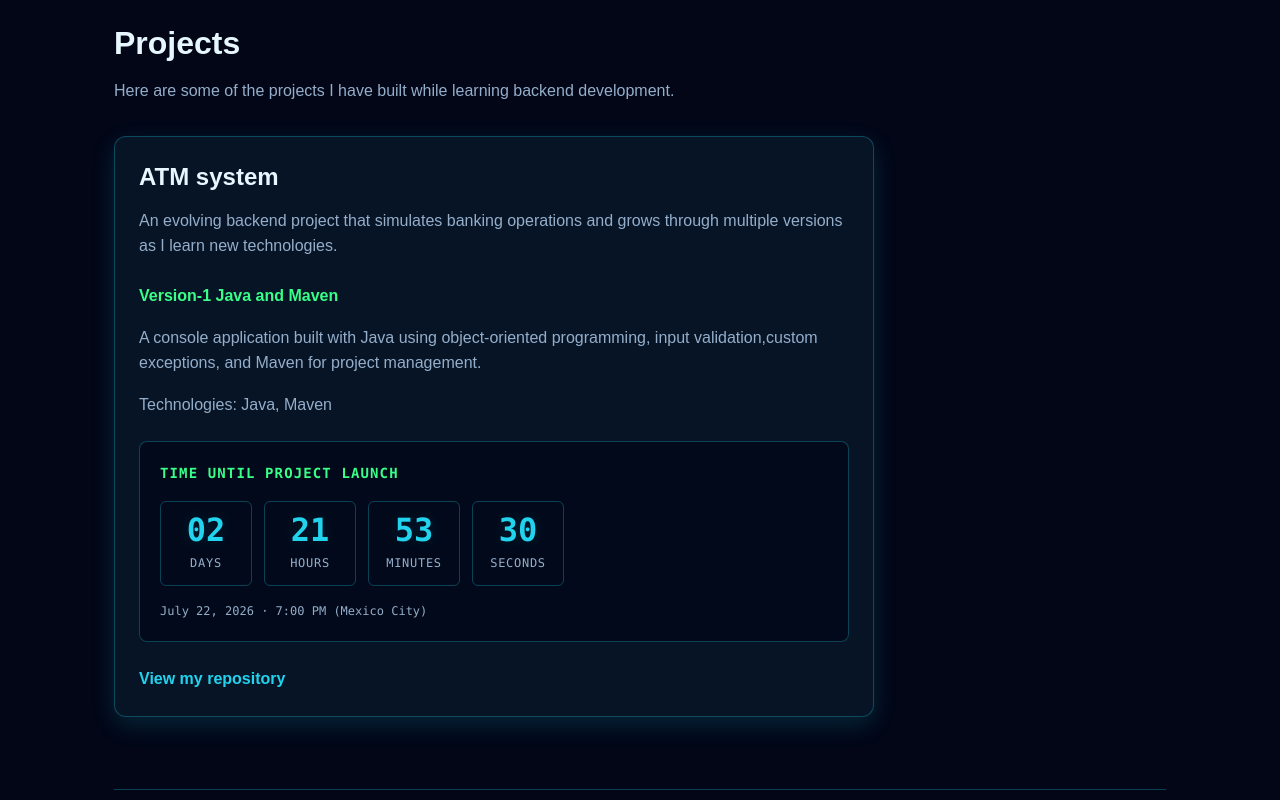
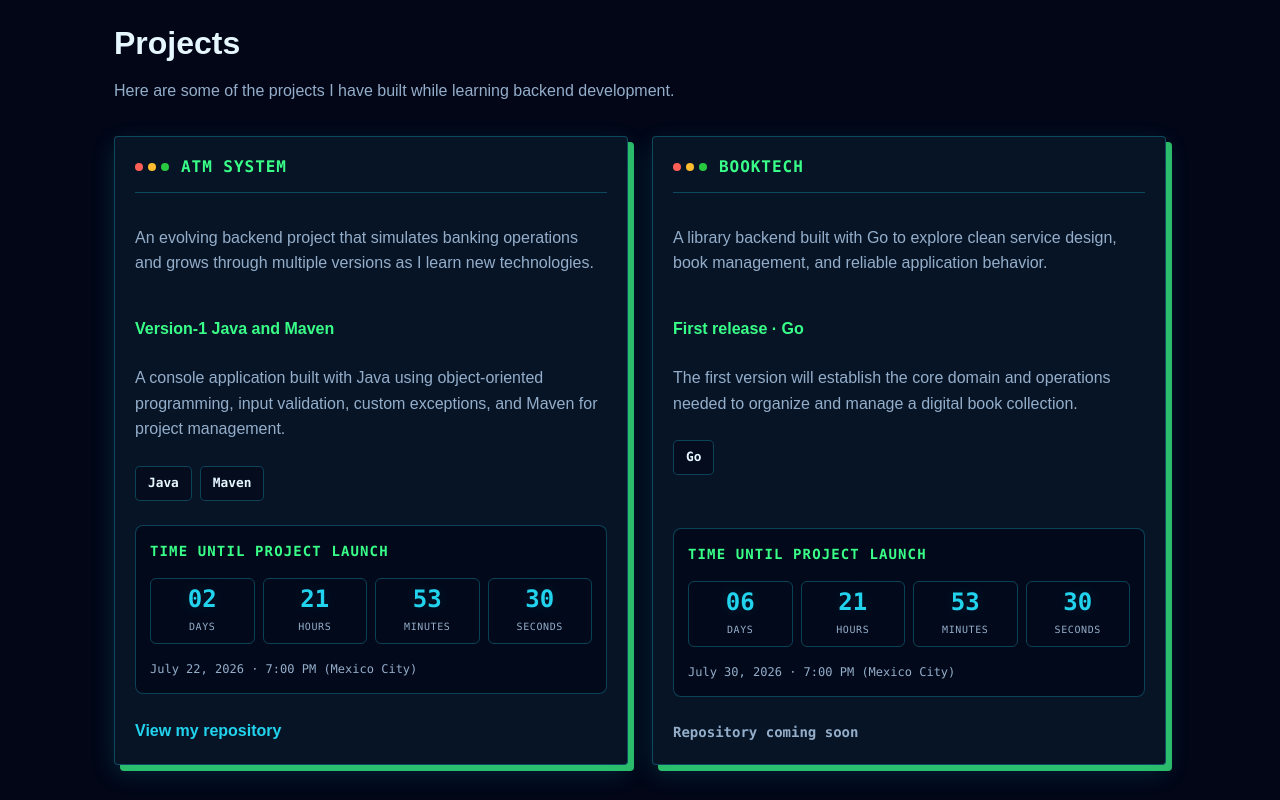
Before and after one commit to carloserj210497/personal-web, a website built with Vite: page index.html in a window 1280 px wide. Shown: the part 1140-1940 px from the top of the page. Built offline with nearby package versions, Linux system fonts and the light colour scheme.

Commit message:
Añadi nuevo proyecto y modifique fecha de primer proyecto

```diff
--- a/index.html
+++ b/index.html
@@ -63,52 +63,123 @@
           Here are some of the projects I have built while learning backend
           development.
         </p>
-        <article>
-          <h3>ATM system</h3>
+        <div class="project-grid">
+        <article class="project-card">
+          <div class="project-card-heading">
+            <span class="window-dots" aria-hidden="true">
+              <i></i><i></i><i></i>
+            </span>
+            <h3>ATM system</h3>
+          </div>
           <p> An evolving backend project that simulates banking operations and grows
             through multiple versions as I learn new technologies.
           </p>
           <h4>Version-1 Java and Maven</h4>
           <p>
             A console application built with Java using object-oriented programming,
-            input validation,custom exceptions, and Maven for project management.
+            input validation, custom exceptions, and Maven for project management.
           </p>
-          <p>Technologies: Java, Maven </p>
-          <div class="project-countdown">
-            <p class="countdown-label" id="countdown-status">
+          <ul class="technology-list" aria-label="Technologies used">
+            <li>Java</li>
+            <li>Maven</li>
+          </ul>
+          <div
+            class="project-countdown"
+            data-launch-at="2026-07-26T19:00:00-06:00"
+            data-launch-label="ATM system"
+            >
+            <p class="countdown-label" data-countdown-status>
               Time until project launch
             </p>
             <div
               class="countdown-values"
-              data-countdown
               role="timer"
-              aria-label="Project launch countdown loading"
+              aria-label="ATM system launch countdown loading"
               >
               <span class="countdown-unit">
-                <strong id="countdown-days">00</strong>
+                <strong data-countdown-days>00</strong>
                 <small>Days</small>
               </span>
               <span class="countdown-unit">
-                <strong id="countdown-hours">00</strong>
+                <strong data-countdown-hours>00</strong>
                 <small>Hours</small>
               </span>
               <span class="countdown-unit">
-                <strong id="countdown-minutes">00</strong>
+                <strong data-countdown-minutes>00</strong>
                 <small>Minutes</small>
               </span>
               <span class="countdown-unit">
-                <strong id="countdown-seconds">00</strong>
+                <strong data-countdown-seconds>00</strong>
                 <small>Seconds</small>
               </span>
             </div>
+            <time hidden datetime="2026-07-22T19:00:00-06:00">
+              July 22, 2026 · 7:00 PM (Mexico City)
+            </time>
             <time datetime="2026-07-22T19:00:00-06:00">
-              July 22, 2026 · 7:00 PM (Mexico City)
+              July 22, 2026 &middot; 7:00 PM (Mexico City)
             </time>
           </div>
           <a href="#" target="_blank" rel="noopener noreferrer">
             View my repository
           </a>
         </article>
+        <article class="project-card">
+          <div class="project-card-heading">
+            <span class="window-dots" aria-hidden="true">
+              <i></i><i></i><i></i>
+            </span>
+            <h3>BookTech</h3>
+          </div>
+          <p>
+            A library backend built with Go to explore clean service design,
+            book management, and reliable application behavior.
+          </p>
+          <h4>First release · Go</h4>
+          <p>
+            The first version will establish the core domain and operations
+            needed to organize and manage a digital book collection.
+          </p>
+          <ul class="technology-list" aria-label="Technologies used">
+            <li>Go</li>
+          </ul>
+          <div
+            class="project-countdown"
+            data-launch-at="2026-07-30T19:00:00-06:00"
+            data-launch-label="BookTech"
+            >
+            <p class="countdown-label" data-countdown-status>
+              Time until project launch
+            </p>
+            <div
+              class="countdown-values"
+              role="timer"
+              aria-label="BookTech launch countdown loading"
+              >
+              <span class="countdown-unit">
+                <strong data-countdown-days>00</strong>
+                <small>Days</small>
+              </span>
+              <span class="countdown-unit">
+                <strong data-countdown-hours>00</strong>
+                <small>Hours</small>
+              </span>
+              <span class="countdown-unit">
+                <strong data-countdown-minutes>00</strong>
+                <small>Minutes</small>
+              </span>
+              <span class="countdown-unit">
+                <strong data-countdown-seconds>00</strong>
+                <small>Seconds</small>
+              </span>
+            </div>
+            <time datetime="2026-07-30T19:00:00-06:00">
+              July 30, 2026 &middot; 7:00 PM (Mexico City)
+            </time>
+          </div>
+          <span class="project-status">Repository coming soon</span>
+        </article>
+        </div>
       </section>
       <section id="blog">
         <h2>Blog</h2>
--- a/src/main.ts
+++ b/src/main.ts
@@ -1,26 +1,46 @@
 import './style.css'
-
-const launchTime = new Date('2026-07-26T19:00:00-06:00').getTime()
-
-const countdown = document.querySelector<HTMLElement>('[data-countdown]')
-const countdownPanel = countdown?.closest<HTMLElement>('.project-countdown')
-const countdownStatus = document.querySelector<HTMLElement>('#countdown-status')
-const daysElement = document.querySelector<HTMLElement>('#countdown-days')
-const hoursElement = document.querySelector<HTMLElement>('#countdown-hours')
-const minutesElement = document.querySelector<HTMLElement>('#countdown-minutes')
-const secondsElement = document.querySelector<HTMLElement>('#countdown-seconds')
 
 const formatUnit = (value: number): string => value.toString().padStart(2, '0')
 
-if (
-  countdown &&
-  countdownPanel &&
-  countdownStatus &&
-  daysElement &&
-  hoursElement &&
-  minutesElement &&
-  secondsElement
-) {
+const initializeCountdown = (countdownPanel: HTMLElement): void => {
+  const launchAt = countdownPanel.dataset.launchAt
+  const launchLabel = countdownPanel.dataset.launchLabel ?? 'Project'
+  const countdown = countdownPanel.querySelector<HTMLElement>('[role="timer"]')
+  const countdownStatus = countdownPanel.querySelector<HTMLElement>(
+    '[data-countdown-status]',
+  )
+  const daysElement = countdownPanel.querySelector<HTMLElement>(
+    '[data-countdown-days]',
+  )
+  const hoursElement = countdownPanel.querySelector<HTMLElement>(
+    '[data-countdown-hours]',
+  )
+  const minutesElement = countdownPanel.querySelector<HTMLElement>(
+    '[data-countdown-minutes]',
+  )
+  const secondsElement = countdownPanel.querySelector<HTMLElement>(
+    '[data-countdown-seconds]',
+  )
+
+  if (
+    !launchAt ||
+    !countdown ||
+    !countdownStatus ||
+    !daysElement ||
+    !hoursElement ||
+    !minutesElement ||
+    !secondsElement
+  ) {
+    return
+  }
+
+  const launchTime = new Date(launchAt).getTime()
+
+  if (Number.isNaN(launchTime)) {
+    console.warn(`Invalid launch date for ${launchLabel}: ${launchAt}`)
+    return
+  }
+
   const updateCountdown = (): boolean => {
     const remainingTime = launchTime - Date.now()
 
@@ -29,8 +49,8 @@ if (
       hoursElement.textContent = '00'
       minutesElement.textContent = '00'
       secondsElement.textContent = '00'
-      countdownStatus.textContent = 'Project launched'
-      countdown.setAttribute('aria-label', 'Project launched')
+      countdownStatus.textContent = `${launchLabel} launched`
+      countdown.setAttribute('aria-label', `${launchLabel} launched`)
       countdownPanel.classList.add('is-complete')
 
       return true
@@ -48,7 +68,7 @@ if (
     secondsElement.textContent = formatUnit(seconds)
     countdown.setAttribute(
       'aria-label',
-      `${days} days, ${hours} hours, ${minutes} minutes, and ${seconds} seconds until project launch`,
+      `${days} days, ${hours} hours, ${minutes} minutes, and ${seconds} seconds until ${launchLabel} launches`,
     )
 
     return false
@@ -64,6 +84,10 @@ if (
     }, 1_000)
   }
 }
+
+document
+  .querySelectorAll<HTMLElement>('[data-launch-at]')
+  .forEach(initializeCountdown)
 
 const cursorDot = document.querySelector<HTMLElement>('.cursor-dot')
 const cursorRing = document.querySelector<HTMLElement>('.cursor-ring')
--- a/src/style.css
+++ b/src/style.css
@@ -1,6 +1,11 @@
 *{
     box-sizing: border-box;
 }
+
+[hidden] {
+    display: none !important;
+}
+
 :root {
     --background: #020617;
     --surface: #071426;
@@ -164,6 +169,13 @@ section > p {
     font-size: 1.125rem;
 }
 
+.project-grid {
+    display: grid;
+    grid-template-columns: repeat(2, minmax(0, 1fr));
+    gap: 24px;
+    margin-top: 32px;
+}
+
 article {
     max-width: 760px;
     margin-top: 32px;
@@ -172,6 +184,76 @@ article {
     border-radius: 12px;
     background-color: var(--surface);
     box-shadow: 0 8px 24px var(--neon-shadow);
+}
+
+.project-card {
+    display: flex;
+    flex-direction: column;
+    max-width: none;
+    margin-top: 0;
+    padding: 20px;
+    border-radius: 4px;
+    box-shadow: 6px 6px 0 rgba(57, 255, 136, 0.72),
+                0 8px 24px var(--neon-shadow);
+}
+
+.project-card-heading {
+    display: flex;
+    align-items: center;
+    gap: 12px;
+    margin-bottom: 16px;
+    padding-bottom: 14px;
+    border-bottom: 1px solid var(--border);
+}
+
+.project-card-heading h3 {
+    margin: 0;
+    color: var(--neon-green);
+    font-family: Consolas, "Courier New", monospace;
+    font-size: 1rem;
+    letter-spacing: 0.06em;
+    text-transform: uppercase;
+}
+
+.window-dots {
+    display: flex;
+    gap: 5px;
+    flex: 0 0 auto;
+}
+
+.window-dots i {
+    width: 8px;
+    height: 8px;
+    border-radius: 50%;
+    background-color: #ff5f57;
+}
+
+.window-dots i:nth-child(2) {
+    background-color: #febc2e;
+}
+
+.window-dots i:nth-child(3) {
+    background-color: #28c840;
+}
+
+.technology-list {
+    display: flex;
+    flex-wrap: wrap;
+    gap: 8px;
+    margin: 8px 0 24px;
+    padding: 0;
+    list-style: none;
+}
+
+.technology-list li {
+    padding: 6px 12px;
+    border: 1px solid var(--border);
+    border-radius: 5px;
+    color: var(--text);
+    background-color: rgba(2, 6, 23, 0.55);
+    font-family: Consolas, "Courier New", monospace;
+    font-size: 0.8rem;
+    font-weight: 700;
 }
 
 article h3 {
@@ -200,6 +282,11 @@ article p {
     font-family: Consolas, "Courier New", monospace;
 }
 
+.project-card .project-countdown {
+    margin-top: auto;
+    padding: 14px;
+}
+
 .project-countdown .countdown-label {
     margin: 0 0 16px;
     color: var(--neon-green);
@@ -222,6 +309,25 @@ article p {
     border: 1px solid var(--border);
     border-radius: 6px;
     text-align: center;
+}
+
+.project-card .countdown-values {
+    display: grid;
+    grid-template-columns: repeat(4, minmax(0, 1fr));
+    gap: 8px;
+}
+
+.project-card .countdown-unit {
+    min-width: 0;
+    padding: 8px 4px;
+}
+
+.project-card .countdown-unit strong {
+    font-size: 1.5rem;
+}
+
+.project-card .countdown-unit small {
+    font-size: 0.625rem;
 }
 
 .countdown-unit strong {
@@ -259,6 +365,13 @@ article a {
 
 article a:hover {
     text-decoration: underline;
+}
+
+.project-status {
+    color: var(--text-muted);
+    font-family: Consolas, "Courier New", monospace;
+    font-size: 0.875rem;
+    font-weight: 700;
 }
 
 #contact ul {
@@ -375,6 +488,12 @@ body.custom-cursor button {
     }
 }
 
+@media (max-width: 850px) {
+    .project-grid {
+        grid-template-columns: 1fr;
+    }
+}
+
 @media (max-width: 480px) {
     nav,
     main,
```
